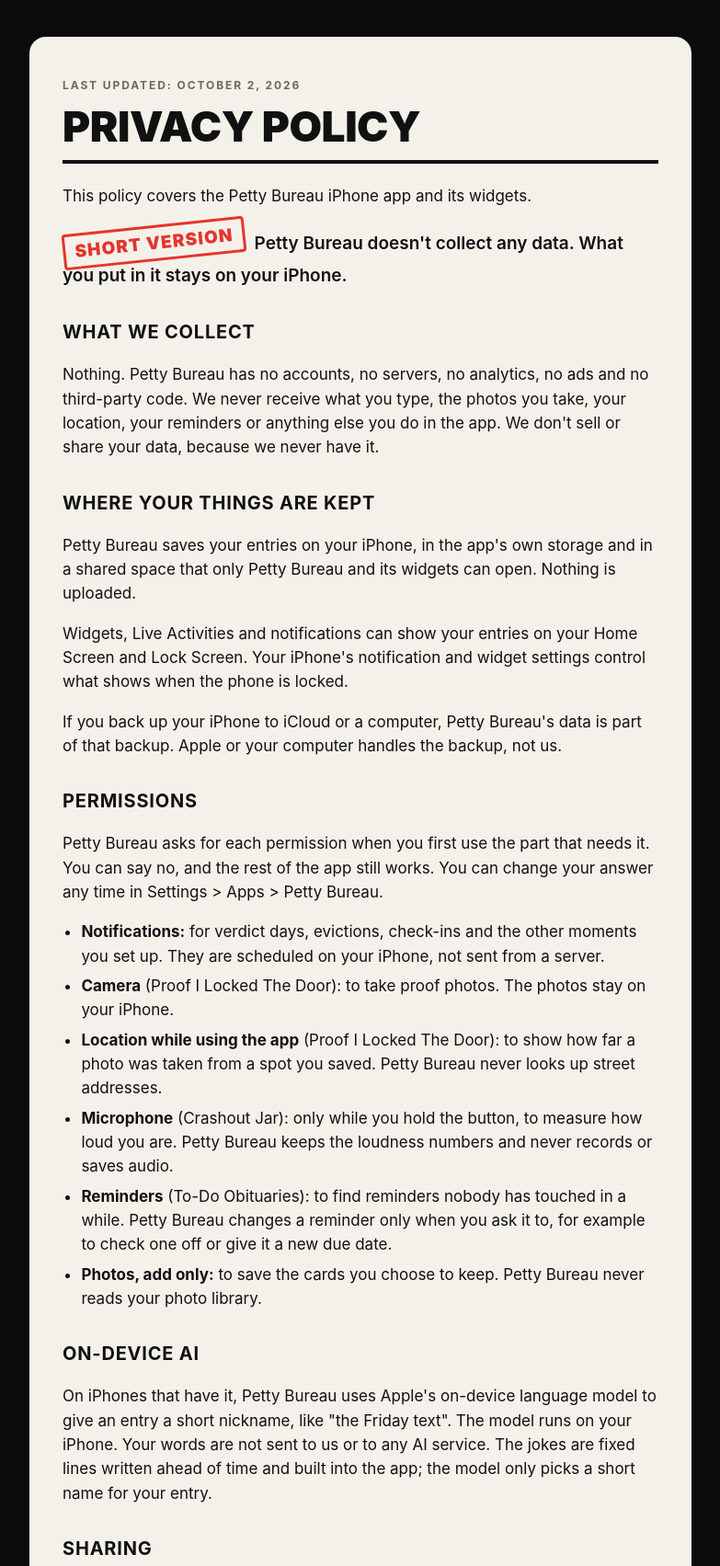
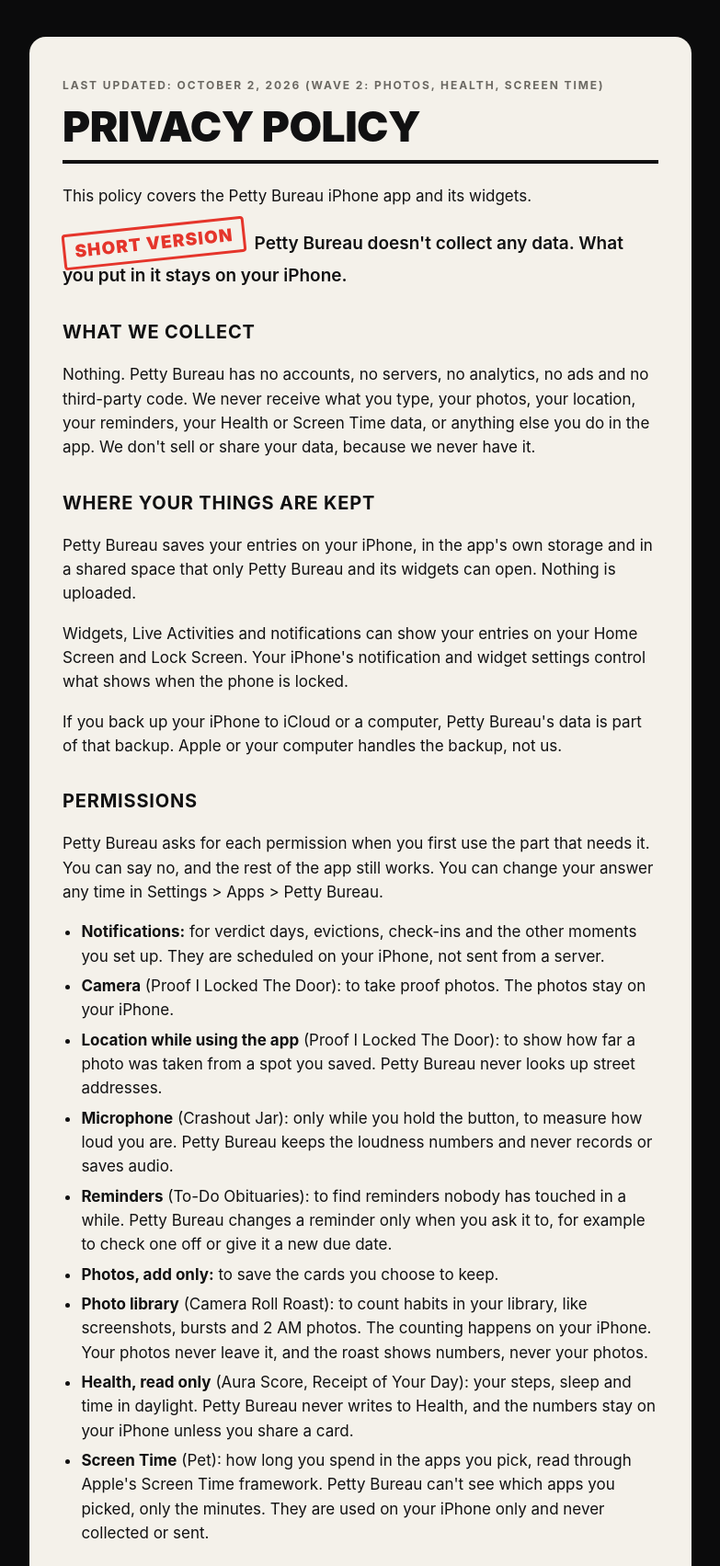
Before and after one commit to og-gyani/petty-bureau, a plain HTML site: page privacy/index.html in a window 1280 px wide. Shown: the top 1703 px of the page at 92% size, without its empty margins (248-1031 px from the left). Drawn offline with Linux system fonts and the light colour scheme.

Commit message:
Privacy policy: Photos (Camera Roll Roast), Health (Aura Score), Screen Time (Pet)

```diff
--- a/privacy/index.html
+++ b/privacy/index.html
@@ -2,14 +2,14 @@
 <html lang="en"><head><meta charset="utf-8"><meta name="viewport" content="width=device-width, initial-scale=1">
 <title>Petty Bureau — Privacy Policy</title><link rel="stylesheet" href="../style.css"></head>
 <body><main>
-<div class="kicker">Last updated: October 2, 2026</div>
+<div class="kicker">Last updated: October 2, 2026 (Wave 2: Photos, Health, Screen Time)</div>
 <h1>Privacy Policy</h1>
 <div class="rule"></div>
 <p>This policy covers the Petty Bureau iPhone app and its widgets.</p>
 <p class="short"><span class="stamp">Short version</span>&nbsp; Petty Bureau doesn't collect any data. What you put in it stays on your iPhone.</p>
 
 <h2>What we collect</h2>
-<p>Nothing. Petty Bureau has no accounts, no servers, no analytics, no ads and no third-party code. We never receive what you type, the photos you take, your location, your reminders or anything else you do in the app. We don't sell or share your data, because we never have it.</p>
+<p>Nothing. Petty Bureau has no accounts, no servers, no analytics, no ads and no third-party code. We never receive what you type, your photos, your location, your reminders, your Health or Screen Time data, or anything else you do in the app. We don't sell or share your data, because we never have it.</p>
 
 <h2>Where your things are kept</h2>
 <p>Petty Bureau saves your entries on your iPhone, in the app's own storage and in a shared space that only Petty Bureau and its widgets can open. Nothing is uploaded.</p>
@@ -24,7 +24,10 @@
 <li><b>Location while using the app</b> (Proof I Locked The Door): to show how far a photo was taken from a spot you saved. Petty Bureau never looks up street addresses.</li>
 <li><b>Microphone</b> (Crashout Jar): only while you hold the button, to measure how loud you are. Petty Bureau keeps the loudness numbers and never records or saves audio.</li>
 <li><b>Reminders</b> (To-Do Obituaries): to find reminders nobody has touched in a while. Petty Bureau changes a reminder only when you ask it to, for example to check one off or give it a new due date.</li>
-<li><b>Photos, add only:</b> to save the cards you choose to keep. Petty Bureau never reads your photo library.</li>
+<li><b>Photos, add only:</b> to save the cards you choose to keep.</li>
+<li><b>Photo library</b> (Camera Roll Roast): to count habits in your library, like screenshots, bursts and 2 AM photos. The counting happens on your iPhone. Your photos never leave it, and the roast shows numbers, never your photos.</li>
+<li><b>Health, read only</b> (Aura Score, Receipt of Your Day): your steps, sleep and time in daylight. Petty Bureau never writes to Health, and the numbers stay on your iPhone unless you share a card.</li>
+<li><b>Screen Time</b> (Pet): how long you spend in the apps you pick, read through Apple's Screen Time framework. Petty Bureau can't see which apps you picked, only the minutes. They are used on your iPhone only and never collected or sent.</li>
 </ul>
 
 <h2>On-device AI</h2>
```
